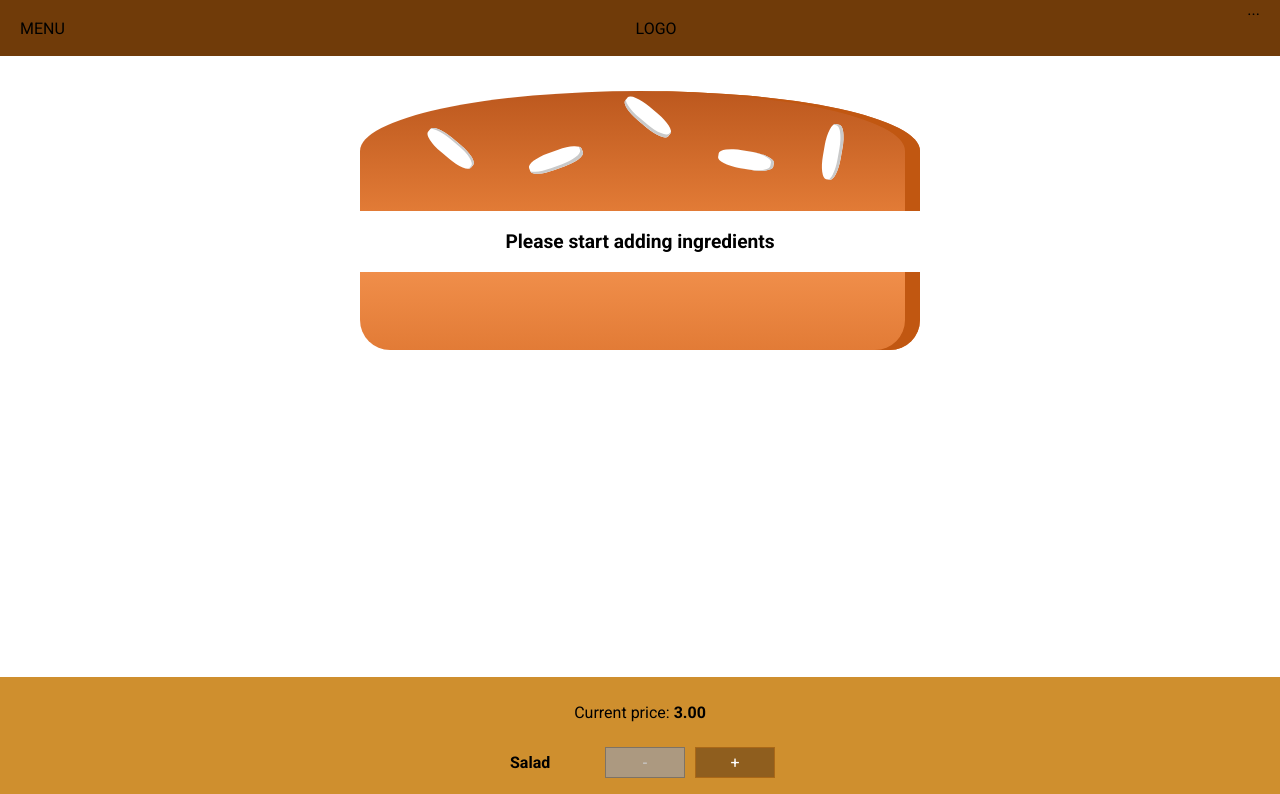
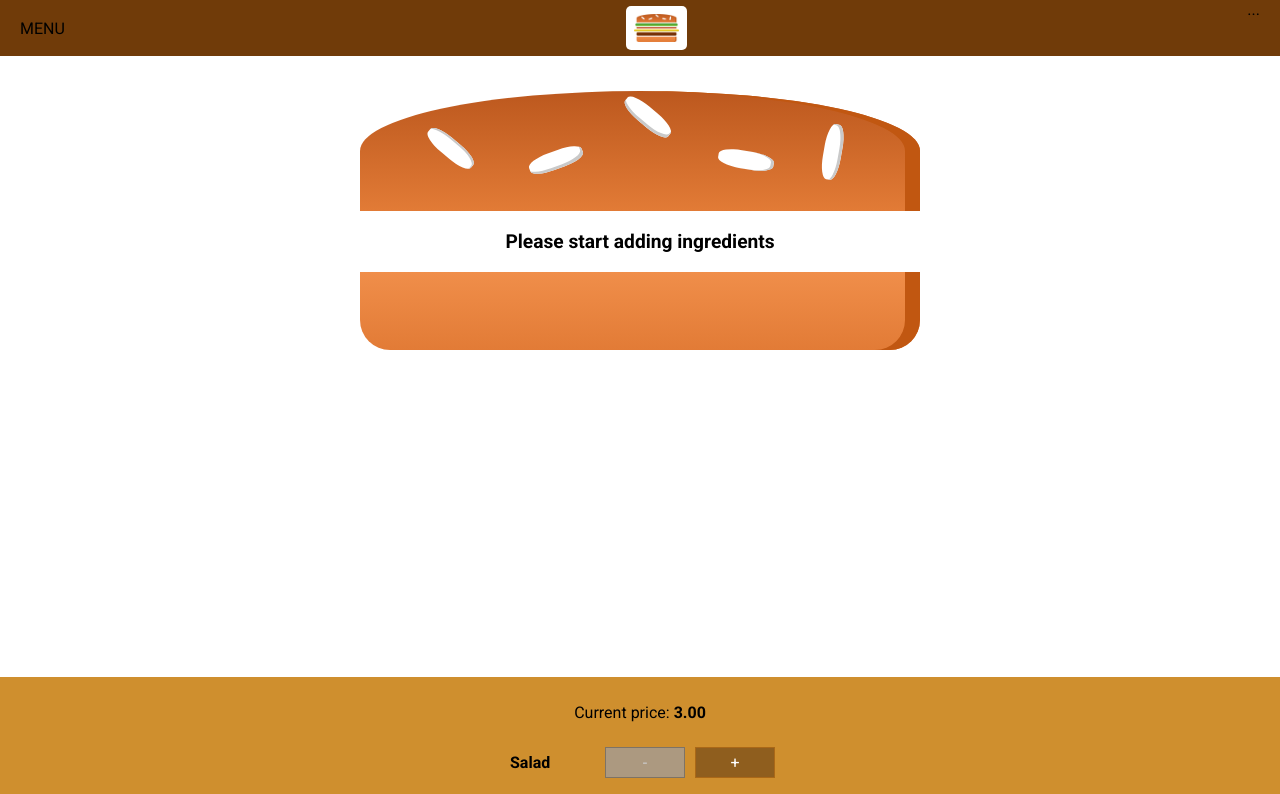
Before and after one commit to xsorter/react-burger, a React (Create React App) app: page / in a window 1280 px wide. Shown: the top 794 px of the page. Built offline with nearby package versions, Linux system fonts and the light colour scheme.

Commit message:
added logo component

```diff
--- /dev/null
+++ b/src/components/Logo/Logo.css
@@ -0,0 +1,11 @@
+.Logo {
+  background-color: #fff;
+  padding: 8px;
+  height: 80%;
+  box-sizing: border-box;
+  border-radius: 5px;
+}
+
+.Logo img {
+  height: 100%;
+}
--- /dev/null
+++ b/src/components/Logo/Logo.js
@@ -0,0 +1,10 @@
+import React from "react";
+import burgerLogo from "../../assets/images/original.png";
+import "./Logo.css";
+
+const logo = (props) => (
+  <div className="Logo">
+    <img src={burgerLogo} alt="logo" />
+  </div>
+);
+export default logo;
--- a/src/components/Navigation/Toolbar/Toolbar.js
+++ b/src/components/Navigation/Toolbar/Toolbar.js
@@ -1,10 +1,12 @@
 import React from "react";
 import "./Toolbar.css";
+import Logo from "../../Logo/Logo";
 
 const toolbar = (props) => (
   <header className="Toolbar">
     <div>MENU</div>
-    <div>LOGO</div>
+
+    <Logo />
     <nav>...</nav>
   </header>
 );
```
Also changed, not shown: src/assets/images/original.png (added).
